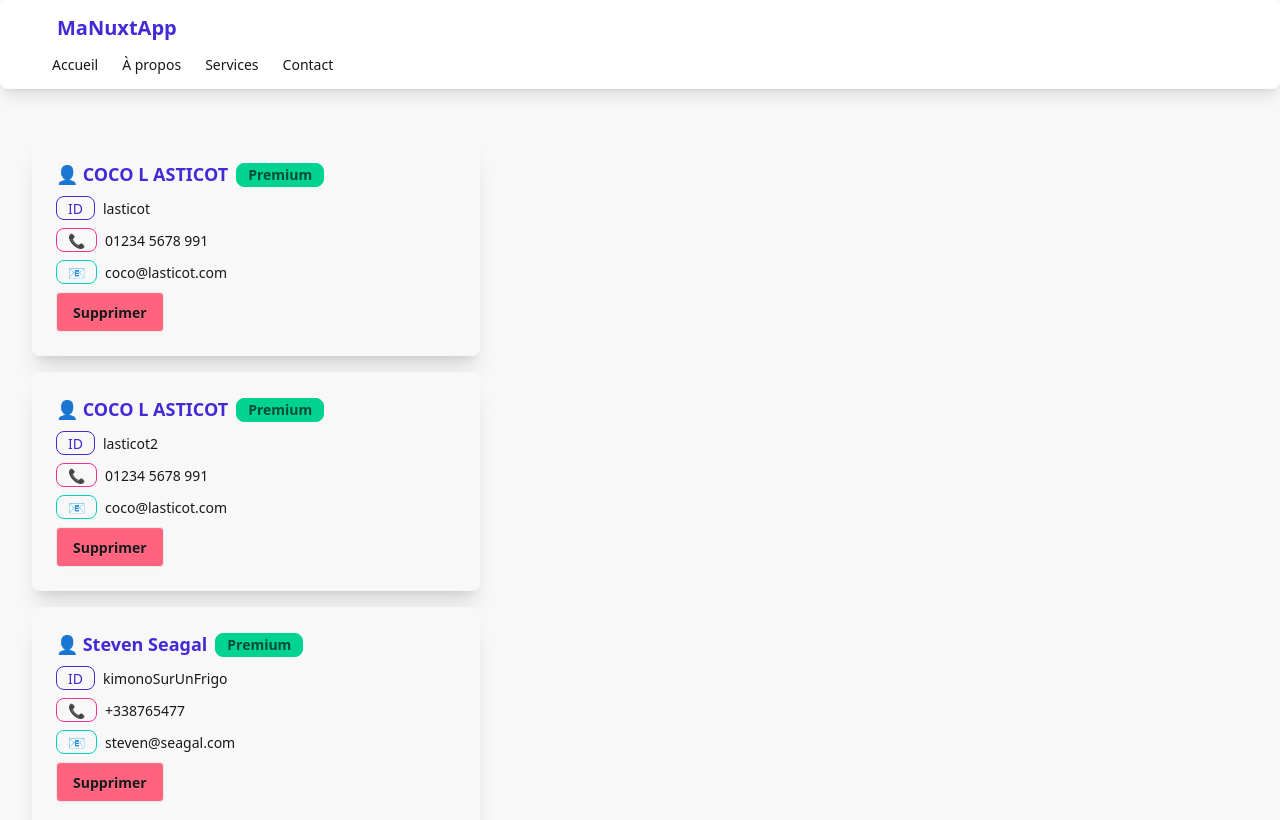
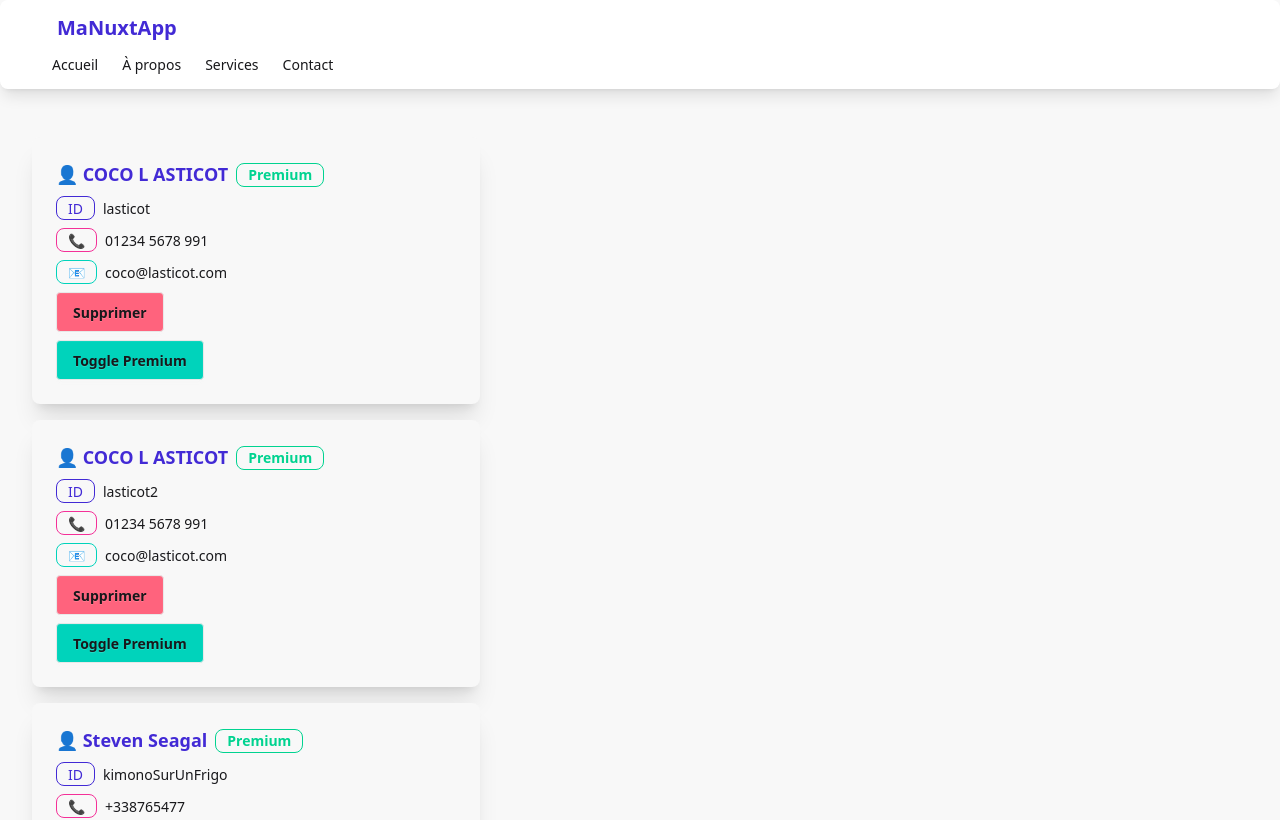
Before and after one commit to MargotRuppert/exo-vue, a Vue app: page / in a window 1280 px wide. Shown: the top 820 px of the page. Built offline with nearby package versions, Linux system fonts and the light colour scheme.

Commit message:
exo emit button premium

```diff
--- a/src/components/FriendsList.vue
+++ b/src/components/FriendsList.vue
@@ -1,6 +1,7 @@
 <template>
     <div>
-        <TpProps v-for="amis in lesAmis" :id="amis.id" :name="amis.name" :phone="amis.phone" :email="amis.email" :premium="amis.premium" v-on:suppr="handleDelete($event)"/>
+        <TpProps v-for="amis in lesAmis" :id="amis.id" :name="amis.name" :phone="amis.phone" :email="amis.email"
+            :premium="amis.premium" v-on:suppr="handleDelete" v-on:isPremium="supprPremium($event)" />
     </div>
 </template>
 
@@ -45,4 +46,8 @@ function handleDelete(id) {
     lesAmis.value.splice(lesAmis.id, 1);
 }
 
+function supprPremium(id) {
+    const togglePrem = lesAmis.value.find((element) => element.id === id);
+    togglePrem.premium = !togglePrem.premium;
+}
 </script>
--- a/src/components/TpProps.vue
+++ b/src/components/TpProps.vue
@@ -3,8 +3,11 @@
         <div class="card-body">
             <h2 class="card-title text-primary">
                 👤 {{ name }}
-                <div class="badge" :class="premium ? 'badge-success' : 'badge-ghost'">
-                    {{ premium ? 'Premium' : 'Standard' }}
+                <div class="badge badge-outline badge-success" v-if="premium">
+                    Premium
+                </div>
+                <div class="badge badge-outline badge-success" v-else>
+                    Pas Premium
                 </div>
             </h2>
 
@@ -26,30 +29,69 @@
                 <p class="flex items-center gap-2">
                     <button class="btn bg-error" @click="supprimer">Supprimer</button>
                 </p>
+                <p class="flex items-center gap-2">
+                    <button class="btn bg-accent" @click="supprPremium">Toggle Premium</button>
+                </p>
             </div>
         </div>
     </div>
 </template>
 
+
 <script setup>
+const friend = defineProps({
+    id: {
+        type: String,
+        required: true,
+    },
+    name: {
+        type: String,
+        required: true,
+    },
+    phone: {
+        type: String,
+        required: true,
+    },
+    email: {
+        type: String,
+        required: true,
+    },
+    premium: {
+        type: Boolean,
+        required: false,
+        default: false,
+    },
+})
 
-const friend = defineProps({
-id: String,
-name: String,
-phone: String,
-email: String,
-premium: Boolean,
-});
-
-const emit = defineEmits(["suppr"]);
+const emit = defineEmits({
+    'suppr': (id)=>{
+        if(id){
+            return true;
+        }else{
+            console.log('id is required');
+            console.warn('C\'est la catastrophe !!!!!!');
+            console.error('ON A PAS DE ID Dans le event suppr');
+            return false;
+        }
+    },
+    'isPremium': (id)=>{
+        if(id){
+            return true;
+        }else{
+            console.log('id is required');
+            console.warn('C\'est la catastrophe !!!!!!');
+            console.error('ON A PAS DE ID Dans le event supprPremium');
+            return false;
+        }
+    }
+})
 
 
 function supprimer() {
-    // On EMIT un Event Custom
-    // emit("liked");
-    // On EMIT un Event Custom avec des données dedans
     emit("suppr", friend.id);
 }
 
-
+function supprPremium(){
+  emit("isPremium", friend.id);
+}
 </script>
```
